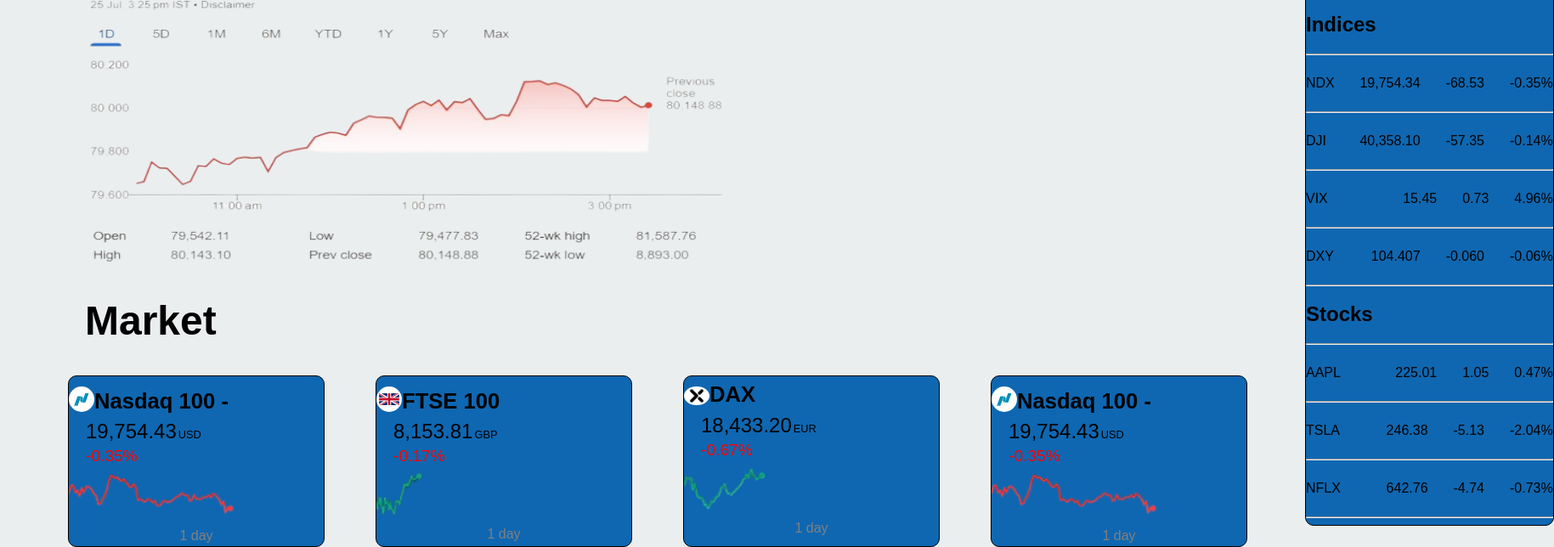
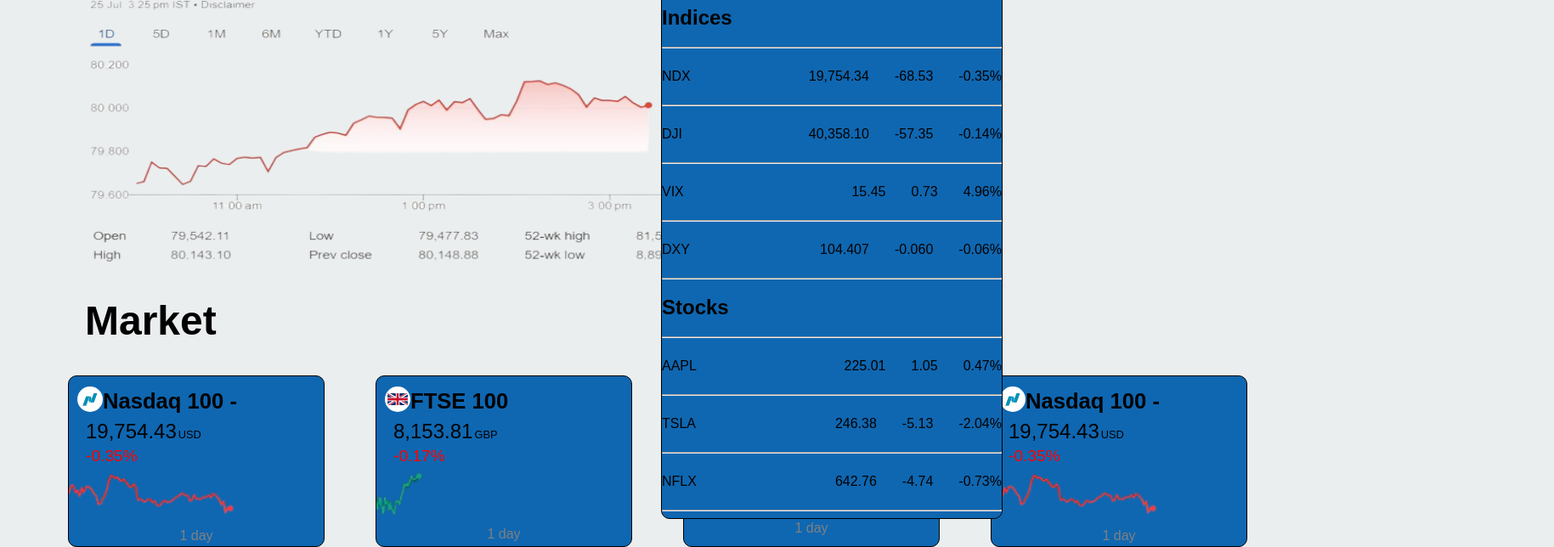
Before and after one commit to Nishit-Singhal/Stock-Wise, a React (Vite) app: page / in a window 1280 px wide. Shown: the part 358-1002 px from the top of the page at 85% size, 1829 px wide, since content can reach past the window. Built offline with nearby package versions, Linux system fonts and the light colour scheme.

Commit message:
Update index.css

```diff
--- a/src/index.css
+++ b/src/index.css
@@ -21,8 +21,9 @@
 }
 .Watchlist{
   width:400px;
-  margin-left:850px;
-  margin-top: 50px;
+  position:absolute;
+  right:100px;
+  top:50px;
   border-radius: 10px;
   border:solid black;
   border-width: 0.5px;
@@ -77,10 +78,11 @@
   width: 30px;
   border-radius:50% ;
   margin-top:12px;
+  margin-left:10px;
 }
 .Market-Div-Heading{
   margin-top:-30px;
-  margin-left:30px ;
+  margin-left:40px ;
 }
 .Market-Value{
   display: flex;
```
